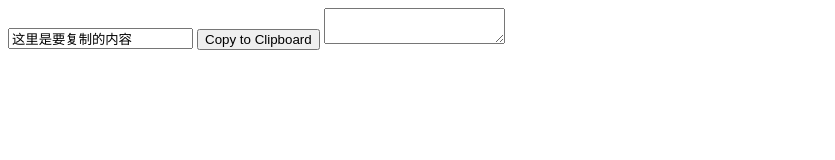
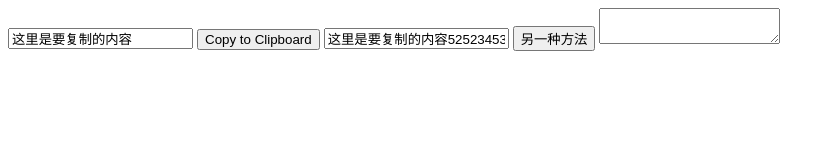
Before and after one commit to mousian/vue-learning, a plain HTML site: page vueDemo/copyDemo.html in a window 1280 px wide. Shown: the whole page, without its empty margins (0-835 px from the left). Drawn offline with Linux system fonts and the light colour scheme.

Commit message:
新增一种复制命令

```diff
--- a/vueDemo/copyDemo.html
+++ b/vueDemo/copyDemo.html
@@ -9,6 +9,8 @@
 	<body oncontextmenu="hideMenu()">
 		<input id="contentReady" value="这里是要复制的内容"></input>
 		<button id="my-button">Copy to Clipboard</button>
+		<input id="contentReady2" value="这里是要复制的内容52523453"></input>
+		<button id="testBtn" onclick="copyUrl()">另一种方法</button>
 		<textarea id="contentArea" onmousedown="pasteData(event)"></textarea>
 	</body>
 	<script type="text/javascript" src="../js/jquery.min.js"></script>
@@ -54,6 +56,15 @@
 			window.event.returnValue = false;
 			return false;
 		}
+
+		/**
+		 * 使用浏览器复制命令复制
+		 */
+		function copyUrl(){
+			var cr2 = document.getElementById('contentReady2');
+			cr2.select();
+			document.execCommand("Copy");
+		}
 	</script>
 
 </html>
```
